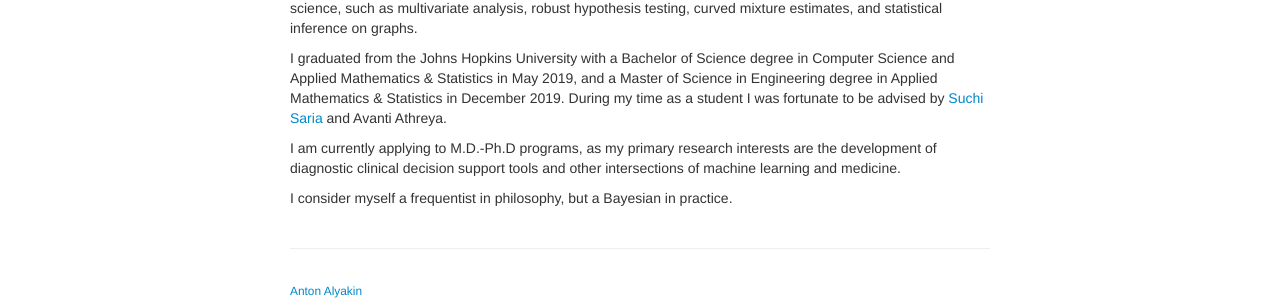
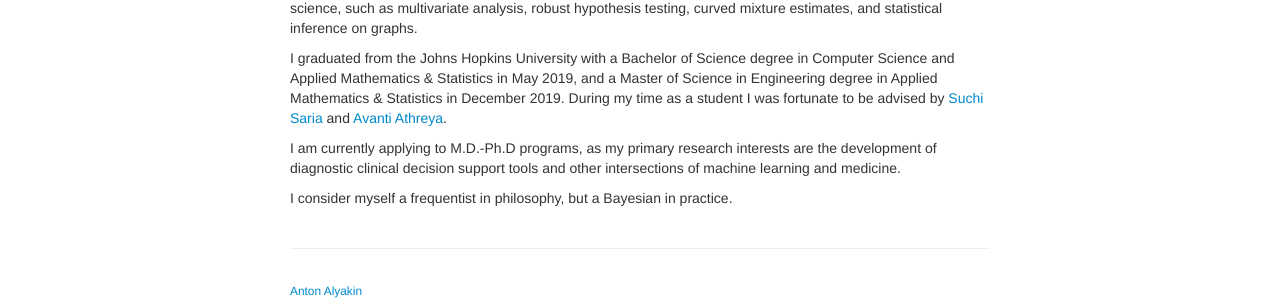
Before and after one commit to alyakin314/alyakin314.github.io, a Jekyll site: the page built from index.md, in a window 1280 px wide. Shown: the part 604-906 px from the top of the page. Built offline with Jekyll 4.4.1, drawn with Linux system fonts in a browser that asks for light colours; part of the change alters nothing that is shown.

```diff
--- a/index.md
+++ b/index.md
@@ -38,7 +38,8 @@ in Computer Science and Applied Mathematics & Statistics in May 2019, and a
 Master of Science in Engineering degree in Applied Mathematics & Statistics in
 December 2019.
 During my time as a student I was fortunate to be advised by [Suchi
-Saria](https://suchisaria.jhu.edu/) and Avanti Athreya.
+Saria](https://suchisaria.jhu.edu/) and
+[Avanti Athreya](https://engineering.jhu.edu/ams/faculty/avanti-athreya/).
 
 I am currently applying to M.D.-Ph.D programs, as my primary research interests
 are the development of diagnostic clinical decision support tools and other
```
